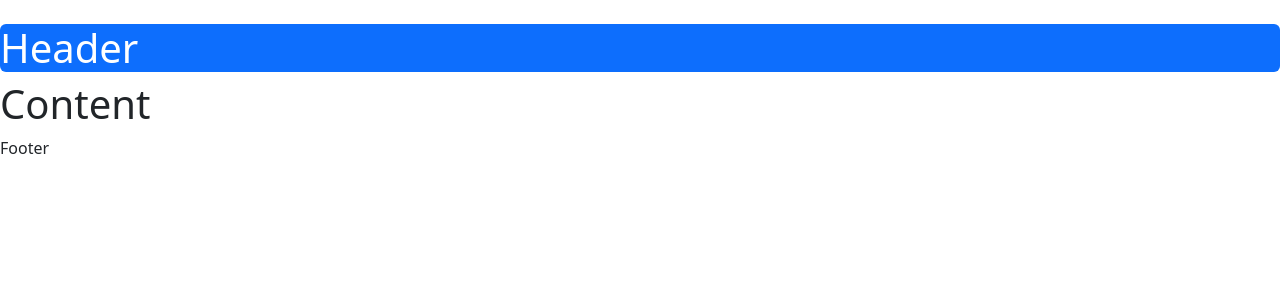
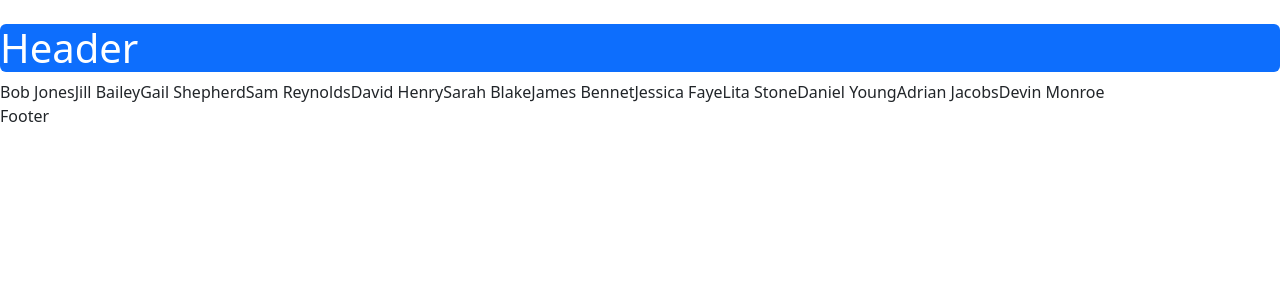
Before and after one commit to gnzlplcs/team-member-allocation, a React (Create React App) app: page / in a window 1280 px wide. Shown: the top 300 px of the page. Built offline with nearby package versions, Linux system fonts and the light colour scheme.

Commit message:
:construction: create Employees component
import hard data from Gavin Lon's repo / tested / delete Content component

```diff
--- a/src/App.js
+++ b/src/App.js
@@ -1,13 +1,13 @@
 import "./App.css";
 import Header from "./Header";
-import Content from "./Content";
+import Employees from "./Employees";
 import Footer from "./Footer";
 
 function App() {
   return (
     <div className="App">
       <Header />
-      <Content></Content>
+      <Employees />
       <Footer />
     </div>
   );
--- a/src/Content.jsx
+++ /dev/null
@@ -1,9 +0,0 @@
-const Content = () => {
-  return (
-    <main>
-      <h1>Content</h1>
-    </main>
-  )
-}
-
-export default Content
--- /dev/null
+++ b/src/Employees.jsx
@@ -0,0 +1,93 @@
+import { useState } from "react";
+
+const Employees = () => {
+  const [employees, setEmployees] = useState([
+    {
+      id: 1,
+      fullName: "Bob Jones",
+      designation: "JavaScript Developer",
+      gender: "male",
+      teamName: "TeamA",
+    },
+    {
+      id: 2,
+      fullName: "Jill Bailey",
+      designation: "Node Developer",
+      gender: "female",
+      teamName: "TeamA",
+    },
+    {
+      id: 3,
+      fullName: "Gail Shepherd",
+      designation: "Java Developer",
+      gender: "female",
+      teamName: "TeamA",
+    },
+    {
+      id: 4,
+      fullName: "Sam Reynolds",
+      designation: "React Developer",
+      gender: "male",
+      teamName: "TeamB",
+    },
+    {
+      id: 5,
+      fullName: "David Henry",
+      designation: "DotNet Developer",
+      gender: "male",
+      teamName: "TeamB",
+    },
+    {
+      id: 6,
+      fullName: "Sarah Blake",
+      designation: "SQL Server DBA",
+      gender: "female",
+      teamName: "TeamB",
+    },
+    {
+      id: 7,
+      fullName: "James Bennet",
+      designation: "Angular Developer",
+      gender: "male",
+      teamName: "TeamC",
+    },
+    {
+      id: 8,
+      fullName: "Jessica Faye",
+      designation: "API Developer",
+      gender: "female",
+      teamName: "TeamC",
+    },
+    {
+      id: 9,
+      fullName: "Lita Stone",
+      designation: "C++ Developer",
+      gender: "female",
+      teamName: "TeamC",
+    },
+    {
+      id: 10,
+      fullName: "Daniel Young",
+      designation: "Python Developer",
+      gender: "male",
+      teamName: "TeamD",
+    },
+    {
+      id: 11,
+      fullName: "Adrian Jacobs",
+      designation: "Vue Developer",
+      gender: "male",
+      teamName: "TeamD",
+    },
+    {
+      id: 12,
+      fullName: "Devin Monroe",
+      designation: "Graphic Designer",
+      gender: "male",
+      teamName: "TeamD",
+    },
+  ]);
+  return <main>{employees.map((person) => person.fullName)}</main>;
+};
+
+export default Employees;
```
